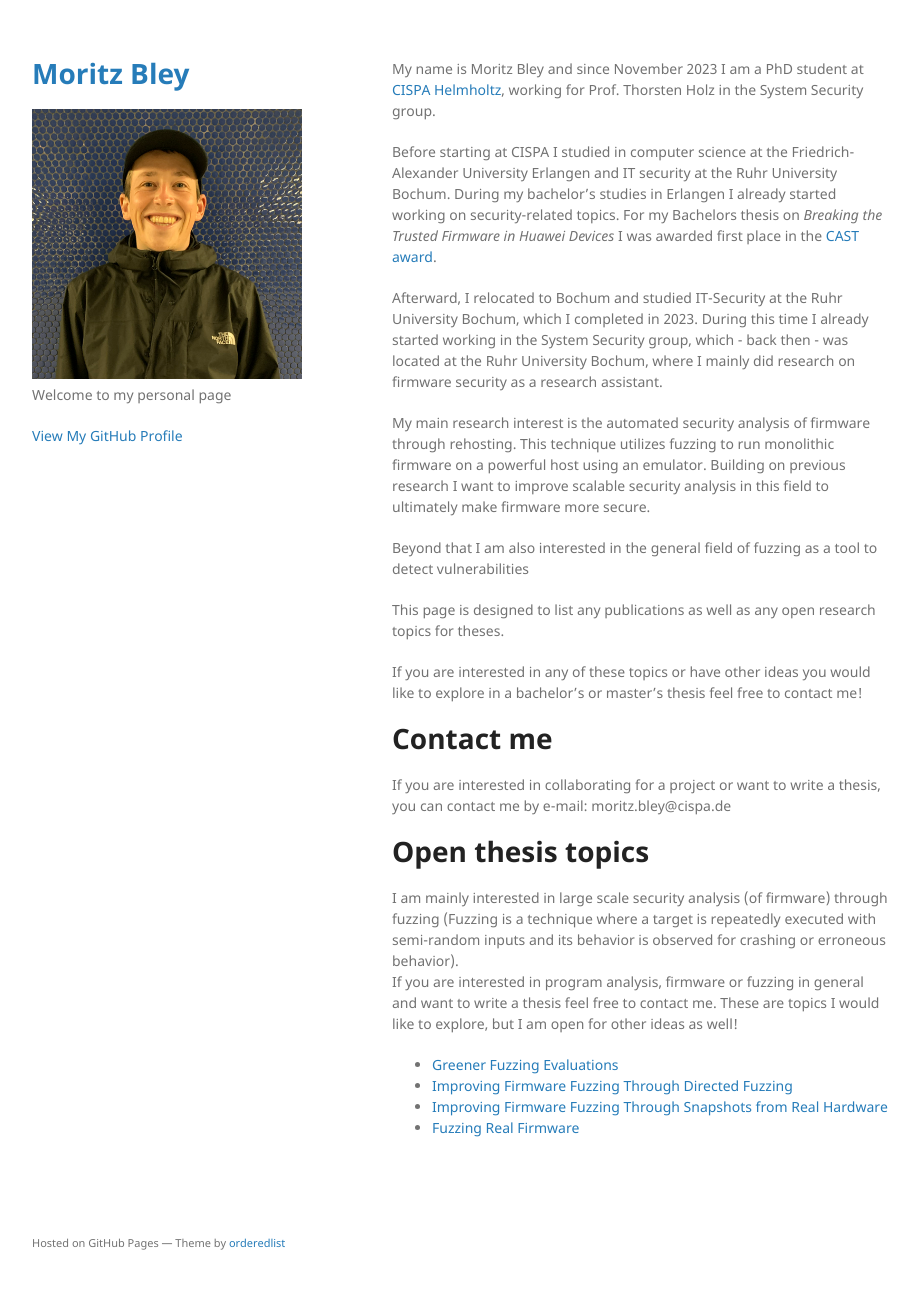
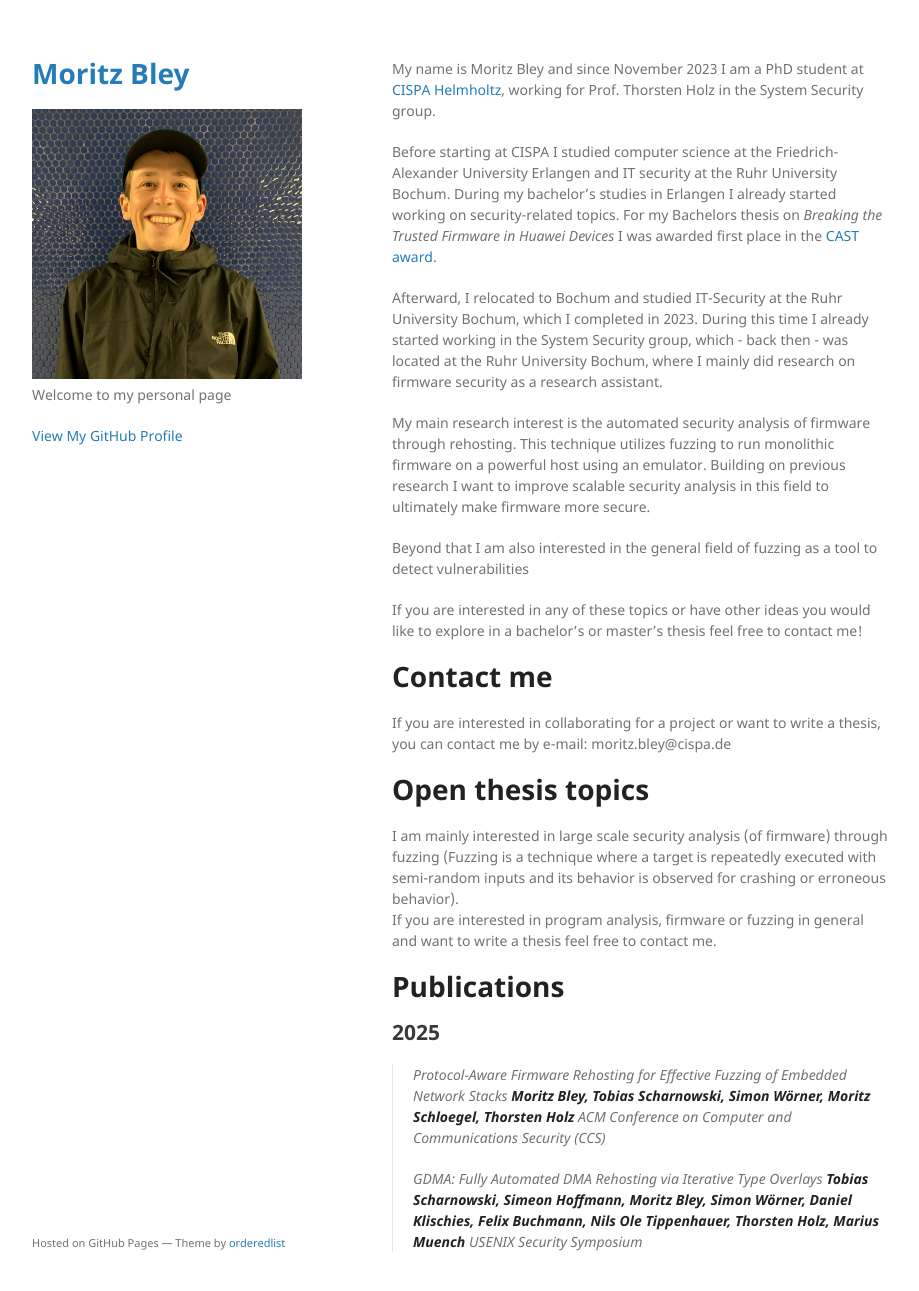
Before and after one commit to mo-bl/mo-bl.github.io, a Jekyll site: the page built from index.md, in a window 1280 px wide and 1322 px high. Shown: the top 1291 px of the window, without its empty margins (178-1097 px from the left). Built offline with Jekyll 4.4.1, drawn with Linux system fonts in a browser that asks for light colours.

Commit message:
Updated page

```diff
--- a/index.md
+++ b/index.md
@@ -4,16 +4,13 @@ layout: default
 
 My name is Moritz Bley and since November 2023 I am a PhD student at [CISPA Helmholtz](https://cispa.de/en), working for Prof. Thorsten Holz in the System Security group.
 
-Before starting at CISPA I studied in computer science at the Friedrich-Alexander University Erlangen and IT security at the Ruhr University Bochum. During my bachelor's studies in Erlangen I already started working on security-related topics. For my Bachelors thesis on _Breaking the Trusted Firmware in Huawei Devices_ I was awarded first place in the [CAST award](https://www.cs1.tf.fau.de/2020/11/26/germanys-best-bachelors-thesis-in-it-security-moritz-bley-receives-cast-award-2020/).
+Before starting at CISPA I studied computer science at the Friedrich-Alexander University Erlangen and IT security at the Ruhr University Bochum. During my bachelor's studies in Erlangen I already started working on security-related topics. For my Bachelors thesis on _Breaking the Trusted Firmware in Huawei Devices_ I was awarded first place in the [CAST award](https://www.cs1.tf.fau.de/2020/11/26/germanys-best-bachelors-thesis-in-it-security-moritz-bley-receives-cast-award-2020/).
 
 Afterward, I relocated to Bochum and studied IT-Security at the Ruhr University Bochum, which I completed in 2023. During this time I already started working in the System Security group, which - back then - was located at the Ruhr University Bochum, where I mainly did research on firmware security as a research assistant.
 
 My main research interest is the automated security analysis of firmware through rehosting. This technique utilizes fuzzing to run monolithic firmware on a powerful host using an emulator. Building on previous research I want to improve scalable security analysis in this field to ultimately make firmware more secure.
 
 Beyond that I am also interested in the general field of fuzzing as a tool to detect vulnerabilities
-
-
-This page is designed to list any publications as well as any open research topics for theses.
 
 If you are interested in any of these topics or have other ideas you would like to explore in a bachelor's or master's thesis feel free to contact me!
 
@@ -23,12 +20,18 @@ If you are interested in collaborating for a project or want to write a thesis,
 
 # Open thesis topics
 I am mainly interested in large scale security analysis (of firmware) through fuzzing (Fuzzing is a technique where a target is repeatedly executed with semi-random inputs and its behavior is observed for crashing or erroneous behavior).
-If you are interested in program analysis, firmware or fuzzing in general and want to write a thesis feel free to contact me. These are topics I would like to explore, but I am open for other ideas as well!
+If you are interested in program analysis, firmware or fuzzing in general and want to write a thesis feel free to contact me.
 
-- [Greener Fuzzing Evaluations](./greener_fuzzing.html)
-- [Improving Firmware Fuzzing Through Directed Fuzzing](./directed_fuzzing.md)
-- [Improving Firmware Fuzzing Through Snapshots from Real Hardware](hardware_snap.md)
-- [Fuzzing Real Firmware](./fuzzing_specific.html)
+# Publications
+## 2025
+> *Protocol-Aware Firmware Rehosting for Effective Fuzzing of Embedded Network Stacks*
+> **Moritz Bley, Tobias Scharnowski, Simon Wörner, Moritz Schloegel, Thorsten Holz**
+> ACM Conference on Computer and Communications Security (CCS)
+>
+>
+> *GDMA: Fully Automated DMA Rehosting via Iterative Type Overlays*
+> **Tobias Scharnowski, Simeon Hoffmann, Moritz Bley, Simon Wörner, Daniel Klischies, Felix Buchmann, Nils Ole Tippenhauer, Thorsten Holz, Marius Muench**
+> USENIX Security Symposium
 
 
 
```
Also changed, not shown: directed_fuzzing.md (deleted, +0 -16 lines), fuzzing_specific.md (deleted, +0 -14 lines), greener_fuzzing.md (deleted, +0 -18 lines), hardware_snap.md (deleted, +0 -13 lines).
